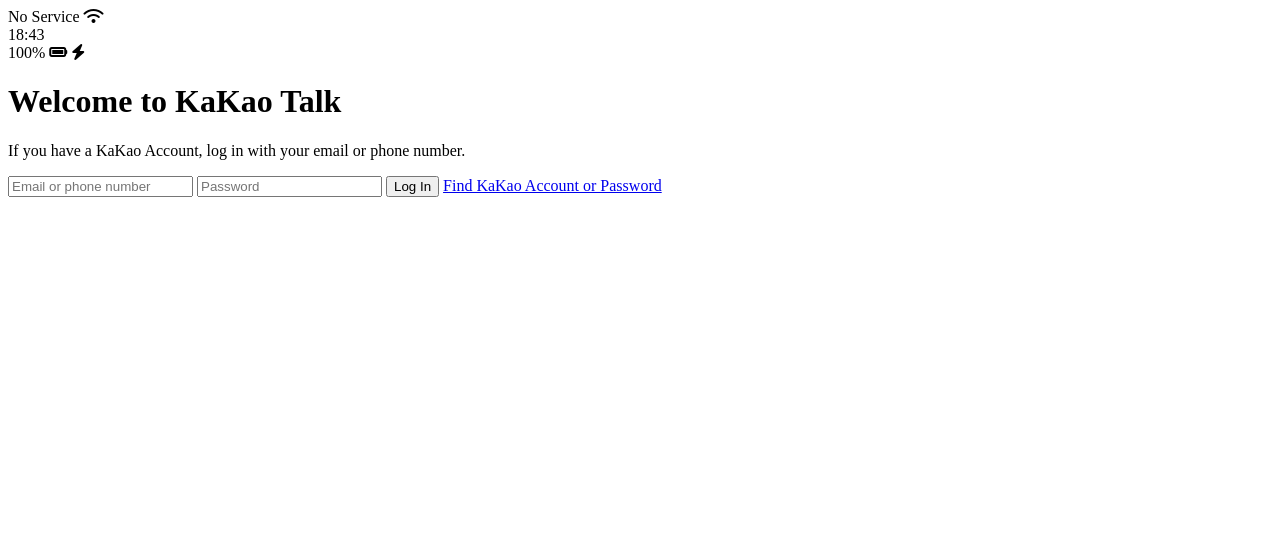
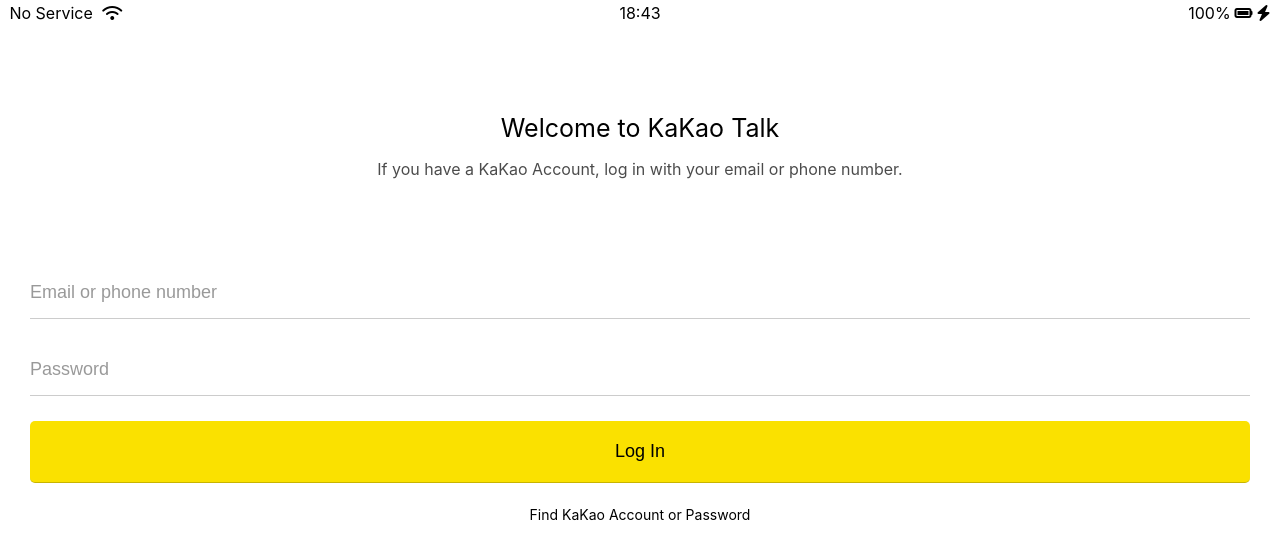
Before and after one commit to Jaeheon-Sim/kokoa-clone-2021, a plain HTML site: page index.html in a window 1280 px wide. Drawn offline with Linux system fonts and the light colour scheme.

Commit message:
page 2 complete

```diff
--- /dev/null
+++ b/css/reset.css
@@ -0,0 +1,52 @@
+/* http://meyerweb.com/eric/tools/css/reset/
+   v2.0 | 20110126
+   License: none (public domain)
+*/
+
+html, body, div, span, applet, object, iframe,
+h1, h2, h3, h4, h5, h6, p, blockquote, pre,
+a, abbr, acronym, address, big, cite, code,
+del, dfn, em, img, ins, kbd, q, s, samp,
+small, strike, strong, sub, sup, tt, var,
+b, u, i, center,
+dl, dt, dd, ol, ul, li,
+fieldset, form, label, legend,
+table, caption, tbody, tfoot, thead, tr, th, td,
+article, aside, canvas, details, embed,
+figure, figcaption, footer, header, hgroup,
+menu, nav, output, ruby, section, summary,
+time, mark, audio, video {
+	margin: 0;
+	padding: 0;
+	border: 0;
+	font-size: 100%;
+	font: inherit;
+	vertical-align: baseline;
+}
+/* HTML5 display-role reset for older browsers */
+article, aside, details, figcaption, figure,
+footer, header, hgroup, menu, nav, section {
+	display: block;
+}
+body {
+	line-height: 1;
+}
+ol, ul {
+	list-style: none;
+}
+blockquote, q {
+	quotes: none;
+}
+blockquote:before, blockquote:after,
+q:before, q:after {
+	content: '';
+	content: none;
+}
+table {
+	border-collapse: collapse;
+	border-spacing: 0;
+}
+
+input:focus{
+	outline: none;
+}
--- /dev/null
+++ b/css/status-bar.css
@@ -0,0 +1,26 @@
+.status-bar {
+    display: flex;
+    justify-content: center;
+    padding:5px 3px;
+}
+
+.status-bar__column {
+    width: 33%;
+}
+
+.status-bar__column:first-child span{
+    margin-right: 5px;
+}
+.status-bar__column:nth-child(2){
+    display:flex;
+    justify-content: center;
+}
+.status-bar__column:last-child{
+    display:flex;
+    justify-content: flex-end;
+    align-items: center;
+}
+
+.fa-battery-full{
+    margin: 0px 4px;
+}
--- a/css/styles.css
+++ b/css/styles.css
@@ -1,3 +1,67 @@
+@import "reset.css";
+@import "status-bar.css";
+@import "variables.css";
+
 body {
+font-family: -apple-system, BlinkMacSystemFont, 'Segoe UI', Roboto, Oxygen, Ubuntu, Cantarell, 'Open Sans', 'Helvetica Neue', sans-serif;
 
 }
+
+.welcome-header {
+    margin:90px;
+    text-align: center;
+    display: flex;
+    flex-direction: column;
+    align-items: center;
+    font-weight: 400;
+}
+
+.welcome-header__title {
+    margin-bottom: 20px;
+    font-size: 25px;
+}
+.welcome-header__text {
+    width:60%;
+    opacity: 0.7;
+
+}
+
+#login-form{
+    display: flex;
+    flex-direction: column;
+    margin:0px 30px;
+}
+#login-form input{
+    padding: 15px 0px;
+    border: none;
+    font-size:18px;
+    border-bottom: 1px solid rgba(0, 0, 0, 0.2);
+    margin-bottom: 25px;
+    transition: border-color 0.3s ease-in-out;
+}
+#login-form input::placeholder{
+    color:rgba(0, 0, 0, 0.4);
+}
+
+#login-form input:focus{
+    border-color: var(--yellow);
+
+}
+
+#login-form input:not([type="submit"]) {
+    border-bottom: 1px solid rgba(0, 0, 0, 0.2);
+    transition: border-color 0.3s ease-in-out;
+
+}
+#login-form input[type="submit"]{
+    background-color: var(--yellow);
+    cursor:pointer;
+    padding:20px 0px;
+    border-radius: 5px;
+}
+#login-form a{
+    text-align: center;
+    text-decoration: none;
+    color: inherit;
+    font-size: 14px;
+}
--- /dev/null
+++ b/css/variables.css
@@ -0,0 +1,3 @@
+:root {
+    --yellow:#fae100;
+}
--- a/index.html
+++ b/index.html
@@ -9,25 +9,25 @@
     </head>
 
     <body>
-        <div id ="status-bar">
+        <div class ="status-bar">
             <div class ="status-bar__column">
                 <span>No Service</span>
                 <!-- wifi icon -->
                 <i class="fas fa-wifi"></i>
 
             </div>
-            <div class ="status-bar_column">
+            <div class ="status-bar__column">
                 <span>18:43</span>
 
             </div>
-            <div class ="status-bar_column">
+            <div class ="status-bar__column">
                 <span>100%</span>
                 <!-- battery icon -->
                 <i class="fas fa-battery-full"></i>
                 <!-- lighting icon -->
                 <i class="fas fa-bolt"></i>
             </div>
-
+        </div>
             <header class="welcome-header">
                 <h1 class="welcome-header__title">Welcome to KaKao Talk</h1>
                 <p class="welcome-header__text">If you have a KaKao Account, log in with your email or phone number.</p>
@@ -43,6 +43,6 @@
 
 
             <script src="https://kit.fontawesome.com/041bbc8e49.js" crossorigin="anonymous"></script>
-        </div>
+
     </body>
 </html>
```
